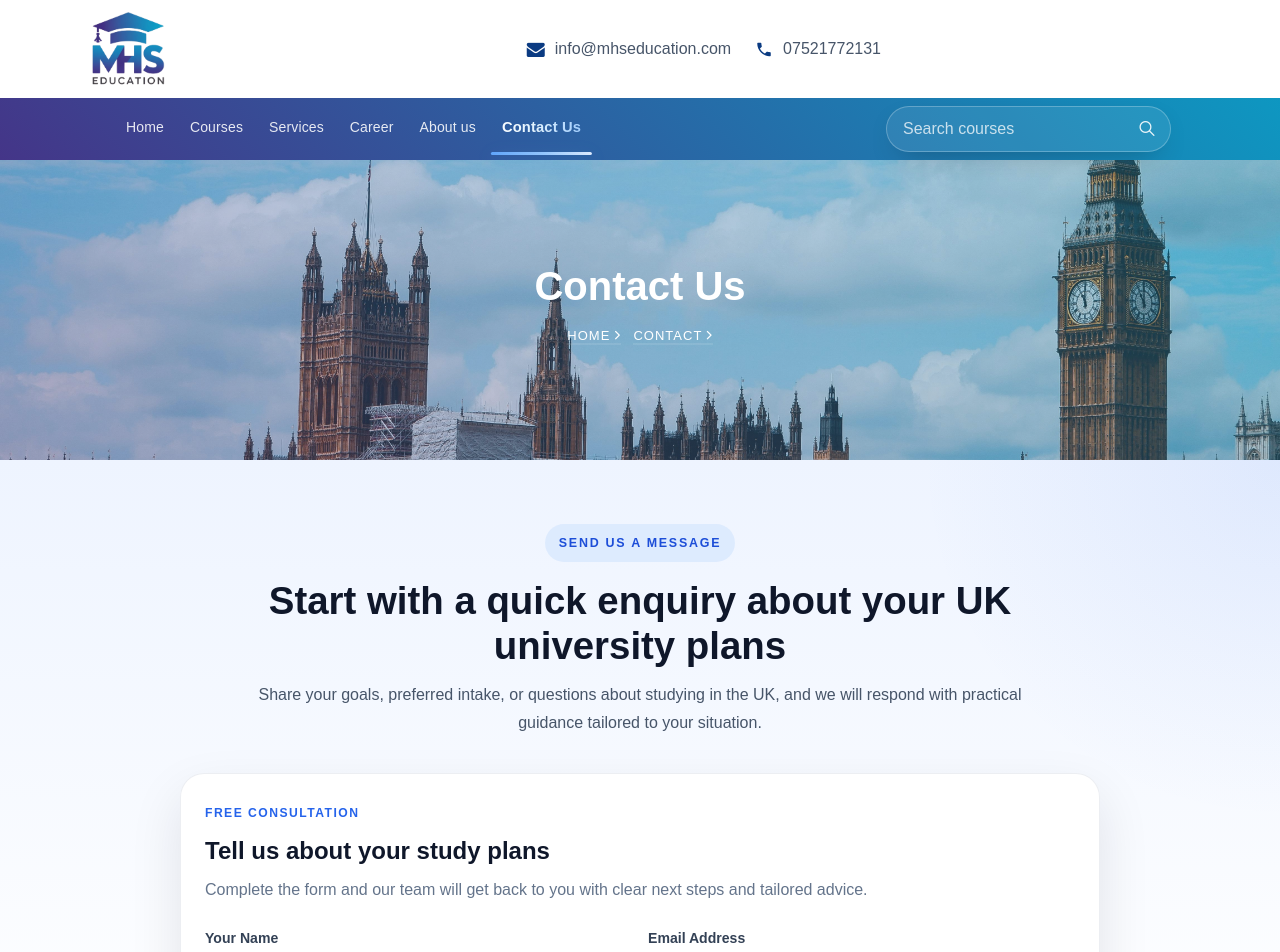
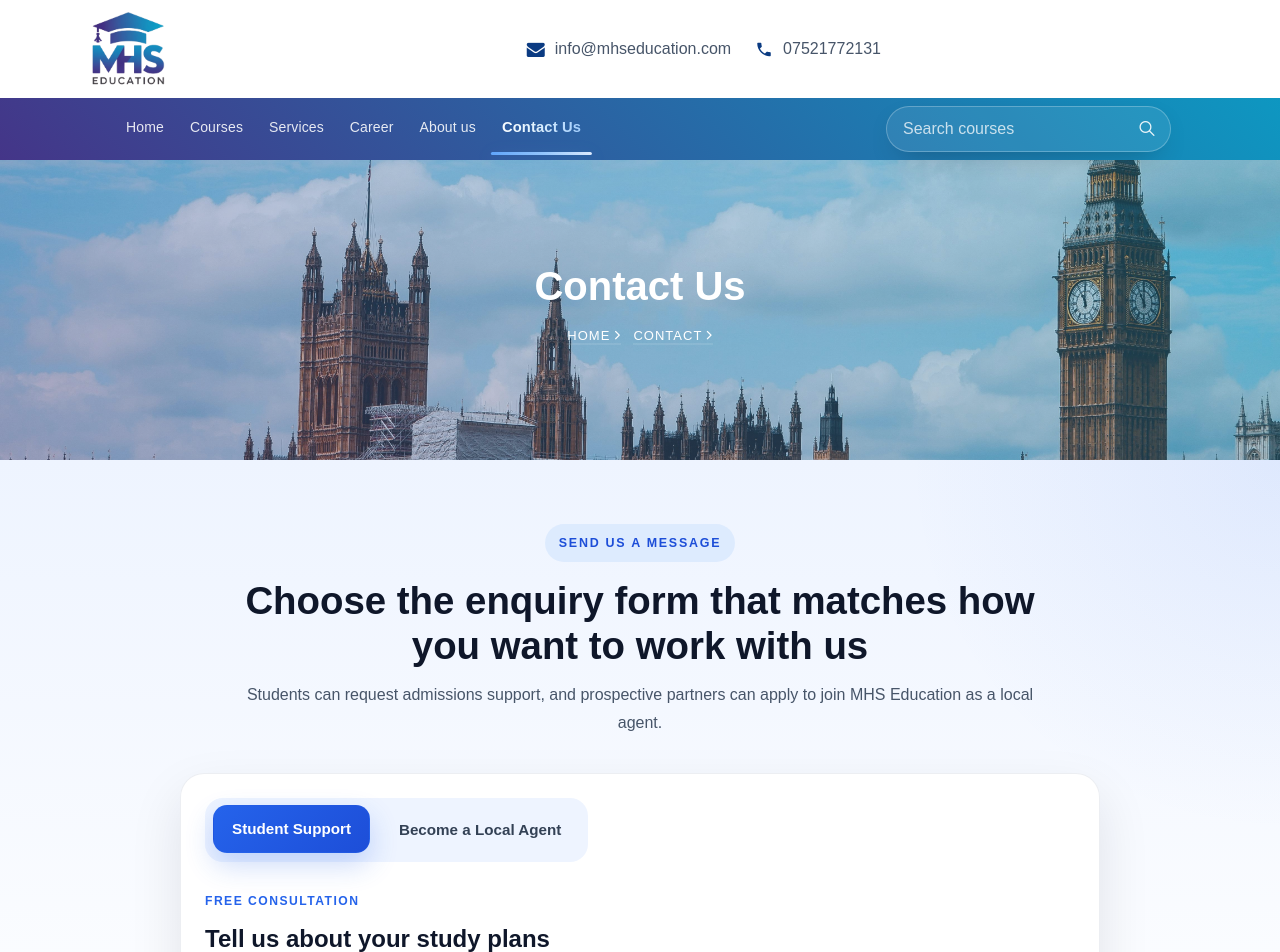
Before and after one commit to JomsonGit738/mhs-education, a Next.js app: page /contact in a window 1280 px wide. Shown: the top 952 px of the page. Built offline with nearby package versions, Linux system fonts and the light colour scheme.

Commit message:
local agent

```diff
--- a/app/globals.css
+++ b/app/globals.css
@@ -1818,6 +1818,54 @@ main {
   margin-bottom: 22px;
 }
 
+.contact-form-switch {
+  display: inline-flex;
+  flex-wrap: wrap;
+  gap: 10px;
+  margin-bottom: 24px;
+  padding: 8px;
+  border-radius: 18px;
+  background: #eef4ff;
+}
+
+.contact-form-tab {
+  min-height: 48px;
+  padding: 11px 18px;
+  border: 1px solid transparent;
+  border-radius: 14px;
+  background: transparent;
+  color: #334155;
+  font-size: 0.95rem;
+  font-weight: 700;
+  line-height: 1.2;
+  transition: background 0.2s ease, color 0.2s ease, box-shadow 0.2s ease, transform 0.2s ease, border-color 0.2s ease;
+}
+
+.contact-form-tab:hover {
+  color: #0f172a;
+  transform: translateY(-1px);
+}
+
+.contact-form-tab:focus-visible {
+  outline: none;
+  box-shadow: 0 0 0 4px rgba(37, 99, 235, 0.16);
+}
+
+.contact-form-tab.is-active {
+  border-color: rgba(37, 99, 235, 0.3);
+  background: linear-gradient(135deg, #2563eb 0%, #1d4ed8 100%);
+  color: #ffffff;
+  box-shadow: 0 12px 28px rgba(37, 99, 235, 0.24);
+  transform: translateY(-1px);
+}
+
+.contact-form-tab[aria-selected="true"] {
+  border-color: rgba(37, 99, 235, 0.3);
+  background: linear-gradient(135deg, #2563eb 0%, #1d4ed8 100%);
+  color: #ffffff;
+  box-shadow: 0 12px 28px rgba(37, 99, 235, 0.24);
+}
+
 .contact-card__eyebrow {
   display: inline-flex;
   align-items: center;
@@ -1954,6 +2002,10 @@ main {
   .contact-modern .contact-card {
     border-radius: 20px;
     padding: 18px;
+  }
+
+  .contact-form-switch {
+    display: grid;
   }
 
   .contact-card__intro h3 {
--- a/src/components/ContactForm.tsx
+++ b/src/components/ContactForm.tsx
@@ -1,22 +1,60 @@
-export const ContactForm = () => (
+"use client";
+
+import { useState } from "react";
+
+type InquiryTab = "student" | "agent";
+
+const inquiryTabs: Array<{ id: InquiryTab; label: string }> = [
+  { id: "student", label: "Student Support" },
+  { id: "agent", label: "Become a Local Agent" },
+];
+
+export const ContactForm = () => {
+  const [activeTab, setActiveTab] = useState<InquiryTab>("student");
+
+  return (
     <section className="contact-modern">
       <div className="container">
         <div className="contact-modern__header text-center">
           <span className="contact-modern__eyebrow">Send Us a Message</span>
-        <h2>Start with a quick enquiry about your UK university plans</h2>
+          <h2>Choose the enquiry form that matches how you want to work with us</h2>
           <p>
-          Share your goals, preferred intake, or questions about studying in the UK, and we will respond with
-          practical guidance tailored to your situation.
+            Students can request admissions support, and prospective partners can apply to join MHS Education as
+            a local agent.
           </p>
         </div>
         <div className="contact-modern__grid contact-modern__grid--single">
           <div className="contact-card contact-form-card">
+            <div className="contact-form-switch" role="tablist" aria-label="Contact form options">
+              {inquiryTabs.map((tab) => {
+                const isActive = activeTab === tab.id;
+
+                return (
+                  <button
+                    key={tab.id}
+                    type="button"
+                    role="tab"
+                    id={`contact-tab-${tab.id}`}
+                    aria-selected={isActive}
+                    aria-controls={`contact-panel-${tab.id}`}
+                    className={`contact-form-tab ${isActive ? "is-active" : ""}`}
+                    onClick={() => setActiveTab(tab.id)}
+                  >
+                    {tab.label}
+                  </button>
+                );
+              })}
+            </div>
+
+            {activeTab === "student" ? (
+              <div role="tabpanel" id="contact-panel-student" aria-labelledby="contact-tab-student">
                 <div className="contact-card__intro">
                   <span className="contact-card__eyebrow">Free Consultation</span>
                   <h3>Tell us about your study plans</h3>
                   <p>Complete the form and our team will get back to you with clear next steps and tailored advice.</p>
                 </div>
                 <form>
+                  <input type="hidden" name="inquiryType" value="student-support" />
                   <div className="contact-form-grid">
                     <div className="form-group">
                       <label htmlFor="contact-name">Your Name</label>
@@ -44,7 +82,59 @@ export const ContactForm = () => (
                   </button>
                 </form>
               </div>
+            ) : (
+              <div role="tabpanel" id="contact-panel-agent" aria-labelledby="contact-tab-agent">
+                <div className="contact-card__intro">
+                  <span className="contact-card__eyebrow">Partnership Enquiry</span>
+                  <h3>Apply to become a local agent</h3>
+                  <p>Share a few details about your background and location, and our team will review your enquiry.</p>
+                </div>
+                <form>
+                  <input type="hidden" name="inquiryType" value="local-agent" />
+                  <div className="contact-form-grid">
+                    <div className="form-group">
+                      <label htmlFor="agent-name">Your Name</label>
+                      <input id="agent-name" type="text" className="form-control" placeholder="Enter your full name" />
+                    </div>
+                    <div className="form-group">
+                      <label htmlFor="agent-email">Email Address</label>
+                      <input id="agent-email" type="email" className="form-control" placeholder="Enter your email" />
+                    </div>
+                    <div className="form-group">
+                      <label htmlFor="agent-phone">Phone Number</label>
+                      <input id="agent-phone" type="text" className="form-control" placeholder="Enter your phone number" />
+                    </div>
+                    <div className="form-group">
+                      <label htmlFor="agent-location">City / Country</label>
+                      <input id="agent-location" type="text" className="form-control" placeholder="Enter your city and country" />
+                    </div>
+                    <div className="form-group">
+                      <label htmlFor="agent-organisation">Organisation / Business Name</label>
+                      <input id="agent-organisation" type="text" className="form-control" placeholder="Enter your organisation or business name" />
+                    </div>
+                    <div className="form-group">
+                      <label htmlFor="agent-experience">Experience in Student Recruitment</label>
+                      <input id="agent-experience" type="text" className="form-control" placeholder="Briefly describe your experience" />
+                    </div>
+                  </div>
+                  <div className="form-group">
+                    <label htmlFor="agent-message">Why do you want to join as a local agent?</label>
+                    <textarea
+                      id="agent-message"
+                      rows={5}
+                      className="form-control"
+                      placeholder="Tell us about your market, network, or how you would like to work with MHS Education"
+                    />
+                  </div>
+                  <button type="submit" className="btn btn-apply-invert contact-form-card__cta">
+                    Submit Agent Enquiry
+                  </button>
+                </form>
+              </div>
+            )}
+          </div>
         </div>
       </div>
     </section>
   );
+};
```
Lines whose indentation alone changed are shown as unchanged.
